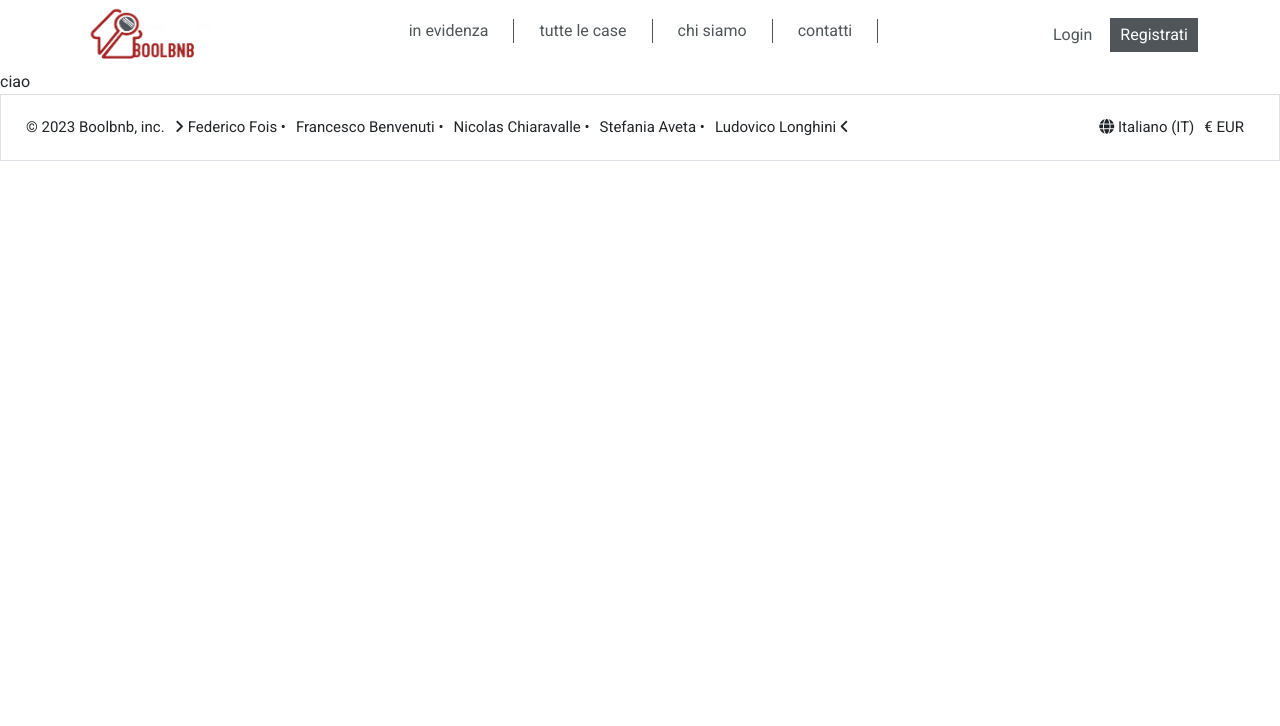
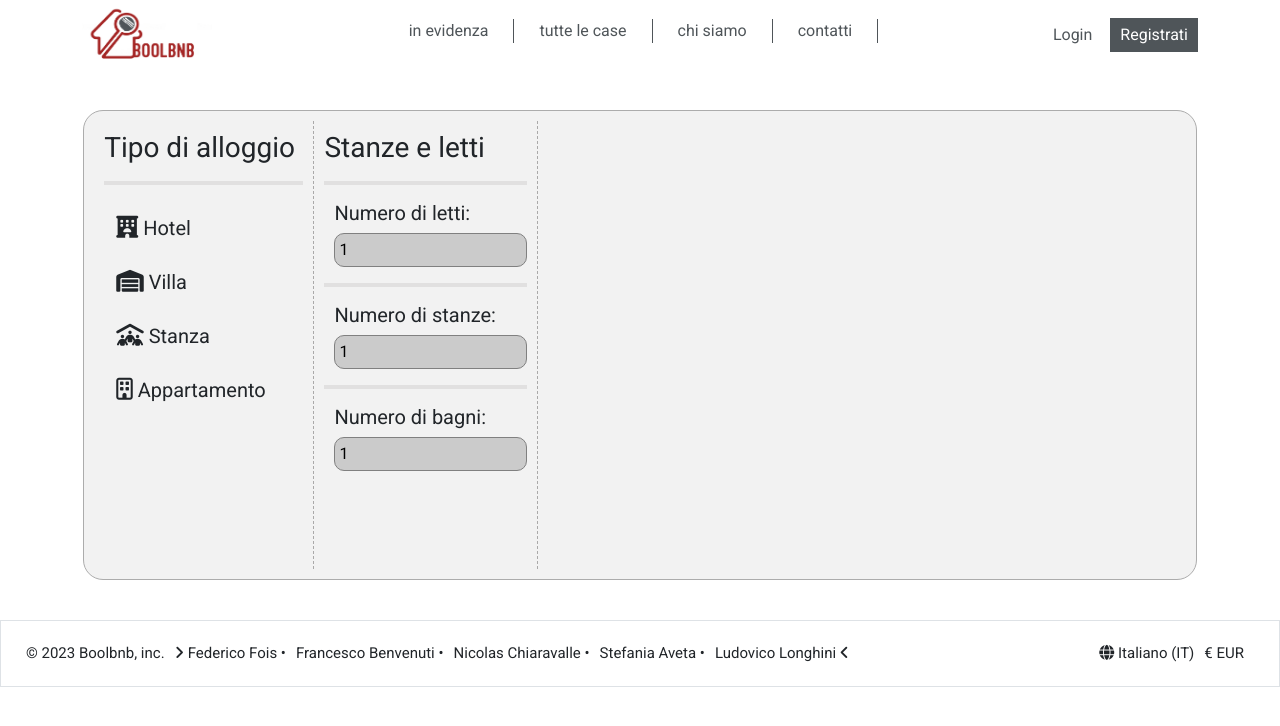
Before and after one commit to Chiaravalle04/boolbnb-fe, a Vue app: page /searched-apartments in a window 1280 px wide. Shown: the top 726 px of the page. Built offline with nearby package versions, Linux system fonts and the light colour scheme.

Commit message:
iniziato ricerca avanzata

```diff
--- a/src/pages/AppSearchedApartments.vue
+++ b/src/pages/AppSearchedApartments.vue
@@ -11,15 +11,143 @@
 </script>
 
 <template>
-
     <main>
 
-        ciao
+        <div class="ricerca-avanzata">
+            <div class="type">
+                <h3 class="">Tipo di alloggio</h3>
+                <hr>
+                <div class="struttura-alloggio">
+                    <div>
+                        <div class="icona-appartamento">
+                            <i class="fa-solid fa-hotel"></i>
+                            <span class="nome-appartamento">
+                                Hotel
+                            </span>
+                        </div>
+
+                        <div class="icona-appartamento">
+                            <i class="fa-solid fa-warehouse"></i>
+                            <span class="nome-appartamento">
+                                Villa
+                            </span>
+                        </div>
+
+                        <div class="icona-appartamento">
+                            <i class="fa-solid fa-people-roof"></i>
+                            <span class="nome-appartamento">
+                                Stanza
+                            </span>
+                        </div>
+
+                        <div class="icona-appartamento">
+                            <i class="fa-regular fa-building"></i>
+                            <span class="nome-appartamento">
+                                Appartamento
+                            </span>
+                        </div>
+
+                    </div>
+                </div>
+            </div>
+            <div class="servizi">
+                <h3>Stanze e letti</h3>
+                <hr>
+                <div class="struttura-alloggio-servizi">
+                    <div class="letti">
+                        <h5>Numero di letti:</h5>
+                        <input type="number" min="1" placeholder="Numero di letti" value="1" class="input-letti">
+                    </div>
+                    <hr>
+                    <div class="stanze">
+                        <h5>Numero di stanze:</h5>
+                        <input type="number" min="1" placeholder="Numero di stanze" value="1" class="input-stanze">
+                    </div>
+                    <hr>
+                    <div class="bagni">
+                        <h5>Numero di bagni:</h5>
+                        <input type="number" min="1" placeholder="Numero di bagni" value="1" class="input-bagni">
+                    </div>
+                </div>
+            </div>
+            <div class="stanze-letti"></div>
+            <div class="price"></div>
+            <div></div>
+        </div>
 
     </main>
-
 </template>
 
 <style lang="scss" scoped>
+.ricerca-avanzata {
+    border: 1px solid rgb(172, 172, 172);
+    width: 87%;
+    margin: 0 auto;
+    height: 470px;
+    margin-top: 40px;
+    margin-bottom: 40px;
+    border-radius: 20px;
+    padding: 10px;
+    display: flex;
+    background-color: #F2F2F2;
 
+    >div {
+        width: 25%;
+        height: 100%;
+    }
+
+    .type {
+        // background-color: rgb(226, 224, 224);
+        padding: 10px;
+        border-right: 1px dashed rgb(170, 169, 169);
+    }
+
+    .type>.struttura-alloggio {
+        height: 200px;
+    }
+}
+
+hr {
+    border: 2px solid rgb(170, 169, 169);
+}
+
+.icona-appartamento {
+    padding: 12px;
+
+    i {
+        font-size: 22px;
+    }
+
+    &:hover {
+        background-color: rgb(255, 255, 255);
+        cursor: pointer;
+        border-radius: 20px;
+        transition: 1.5s;
+    }
+
+    span {
+        font-size: 20px;
+        cursor: pointer;
+    }
+}
+
+.servizi {
+    padding: 10px;
+    border-right: 1px dashed rgb(170, 169, 169);
+}
+
+.struttura-alloggio-servizi>.letti,
+.stanze,
+.bagni {
+    padding-left: 10px;
+}
+
+.input-letti,
+.input-stanze,
+.input-bagni {
+    border-radius: 10px;
+    border: 1px solid gray;
+    padding: 4px;
+    background-color: #cbcbcb;
+}
 </style>
```
Lines whose indentation alone changed are shown as unchanged.
